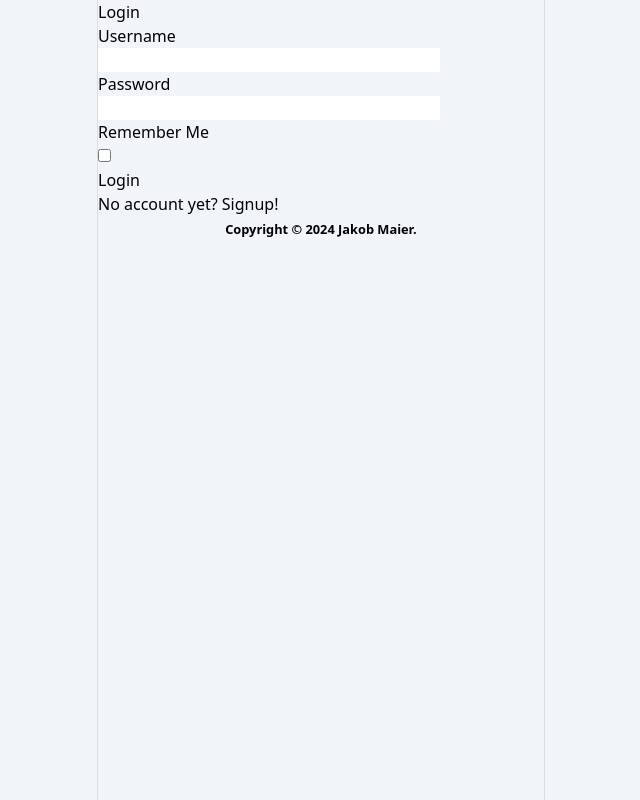
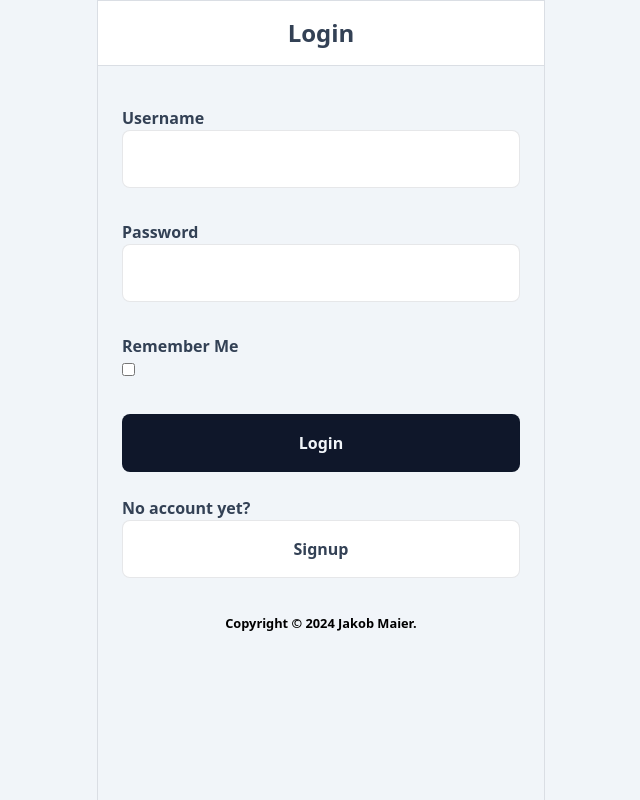
Before and after one commit to gue-ni/habit-tracker, a Flask app: page /login in a window 1280 px wide. Shown: the whole page, without its empty margins (319-959 px from the left). Run offline with Flask 3, Linux system fonts and the light colour scheme; some libraries are stand-ins or nearby versions.

Commit message:
work on style

```diff
--- a/src/app.py
+++ b/src/app.py
@@ -266,6 +266,10 @@ def index():
         return redirect(url_for("dashboard"))
     return render_template("index.html")
 
+@app.route("/about")
+def about():
+    return render_template("index.html")
+
 
 if __name__ == "__main__":
     app.run(debug=True, host="0.0.0.0", port=8080)
--- a/src/templates/login.html
+++ b/src/templates/login.html
@@ -1,30 +1,34 @@
 {% extends "layout.html" %}
 {% block title %}Login{% endblock %}
 {% block content %}
-<h1>Login</h1>
-<div>
+<div class="border-y border-slate-900/10">
+  <div class="bg-white py-4 px-6 flex items-center relative">
+    <h1 class="text-2xl font-semibold mx-auto text-slate-700">Login</h1>
+  </div>
+</div>
+<div class="p-6 font-semibold text-slate-700">
   <form method="POST" action="{{ url_for('login') }}">
     {{ form.hidden_tag() }}
-    <div>
-      {{ form.username.label }}<br>
-      {{ form.username(size=32) }}<br>
+    <div class="py-4">
+      {{ form.username.label(class_="py-4") }}<br>
+      {{ form.username(class_="w-full p-4 rounded-lg border border-slate-900/10",size=32) }}<br>
       {% for error in form.username.errors %}
       <span style="color: red;">[{{ error }}]</span>
       {% endfor %}
     </div>
-    <div>
+    <div class="py-4">
       {{ form.password.label }}<br>
-      {{ form.password(size=32) }}<br>
+      {{ form.password(class_="w-full p-4 rounded-lg border border-slate-900/10",size=32) }}<br>
       {% for error in form.password.errors %}
       <span style="color: red;">[{{ error }}]</span>
       {% endfor %}
     </div>
-    <div>
+    <div class="py-4">
       {{ form.remember_me.label }}<br>
-      {{ form.remember_me() }}
+      {{ form.remember_me(class_="p-4 rounded-lg border border-slate-900/10",) }}
     </div>
-    <div>
-      {{ form.submit() }}
+    <div class="py-4">
+      {{ form.submit(class_="w-full bg-slate-900 text-slate-100 p-4 text-center rounded-lg border border-slate-900/10") }}
     </div>
   </form>
   {% with messages = get_flashed_messages(with_categories=true) %}
@@ -34,12 +38,20 @@
   {% endfor %}
   {% endif %}
   {% endwith %}
-</div>
-<div>
-  <p>
-    No account yet? <a href="{{ url_for('signup') }}">Signup!</a>
-  </p>
-</div>
+  <div>
+
+  </div>
+  <div class="py-2">
+    <p>
+      No account yet?
+    </p>
+    <a href="{{ url_for('signup') }}" class="">
+      <div class="bg-white p-4 text-center rounded-lg border border-slate-900/10">
+        Signup
+      </div>
+    </a>
+  </div>
 
 
+</div>
 {% endblock %}
--- a/src/templates/new_event.html
+++ b/src/templates/new_event.html
@@ -12,11 +12,8 @@
       <h1 class="text-2xl font-semibold mx-auto text-slate-700">Create New Habit</h1>
     </div>
   </div>
-
-
-
   <div class="p-6 font-semibold text-slate-700">
-    <form method="POST" action="{{ url_for('new_event') }}" class="p-2">
+    <form method="POST" action="{{ url_for('new_event') }}">
       {{ form.hidden_tag() }}
       <div class="py-4">
         {{ form.event_name.label(class_="py-4") }}<br>
```
Also changed, not shown: src/templates/index.html (+24 -11 lines).
